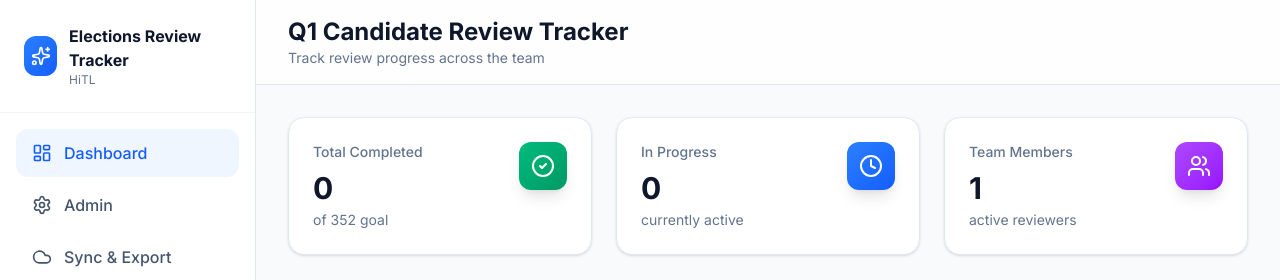
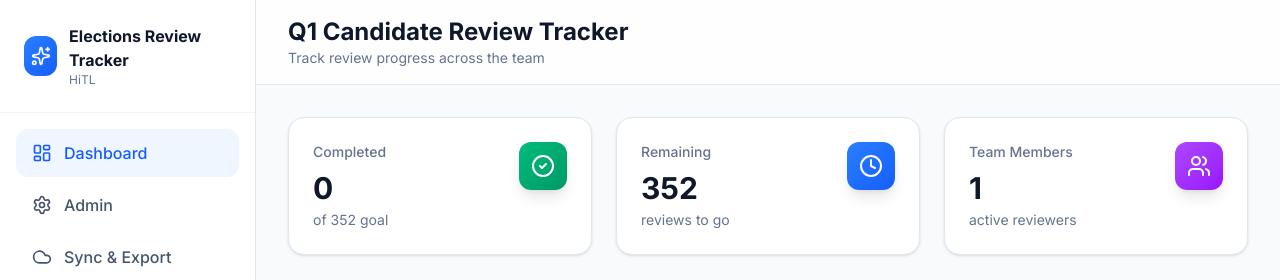
Before and after one commit to navafriedman/Research-review-tracker, a React (Vite) app: page / in a window 1280 px wide. Shown: the top 280 px of the page. Built offline with nearby package versions, Linux system fonts and the light colour scheme.

Commit message:
feat: Replace 'In Progress' stat with 'Remaining' count

```diff
--- a/src/App.tsx
+++ b/src/App.tsx
@@ -409,16 +409,16 @@ function App() {
               {/* Stats Row */}
               <div className="grid grid-cols-1 md:grid-cols-3 gap-6">
                 <StatsCard
-                  title="Total Completed"
+                  title="Completed"
                   value={completedReviews.length}
                   subtitle={`of ${totalGoal} goal`}
                   icon={<CheckCircle2 className="w-6 h-6" />}
                   color="green"
                 />
                 <StatsCard
-                  title="In Progress"
-                  value={reviews.filter((r) => r.status === 'in_review').length}
-                  subtitle="currently active"
+                  title="Remaining"
+                  value={totalGoal - completedReviews.length}
+                  subtitle="reviews to go"
                   icon={<Clock className="w-6 h-6" />}
                   color="blue"
                 />
```
